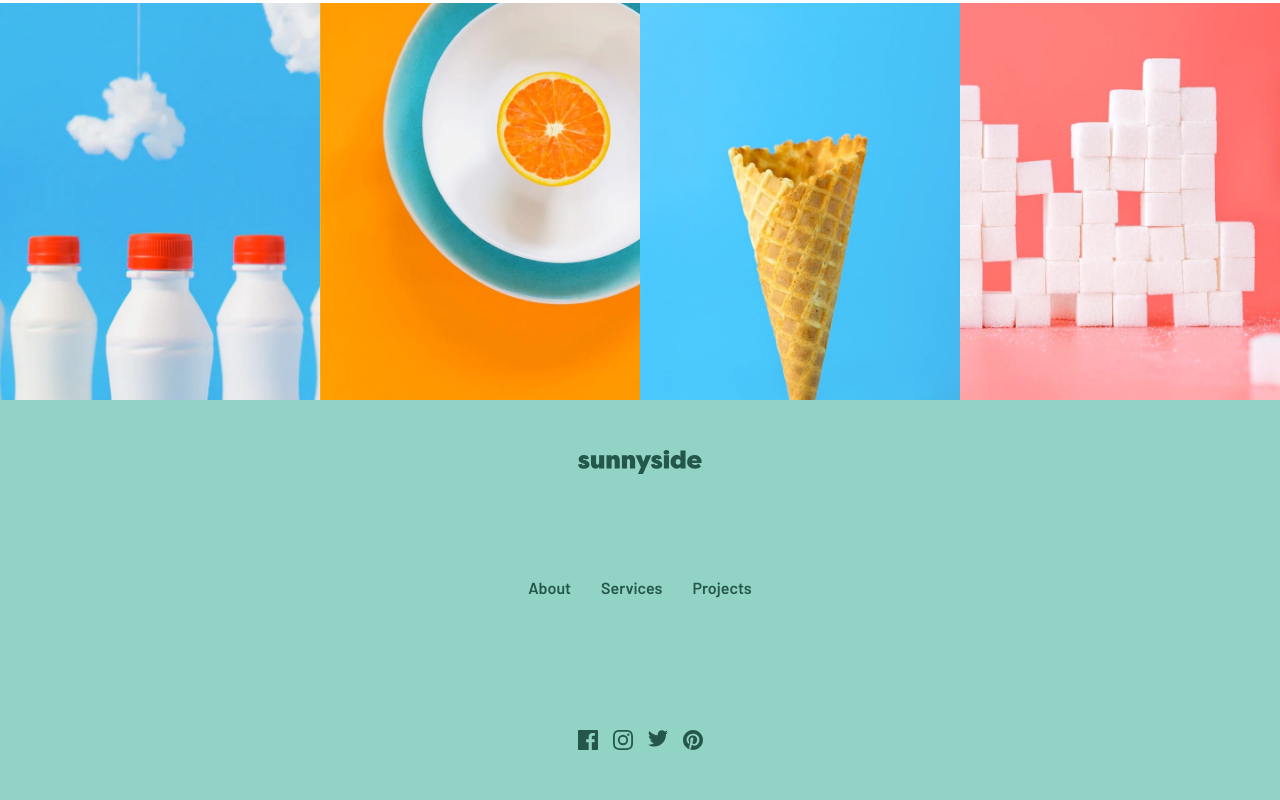
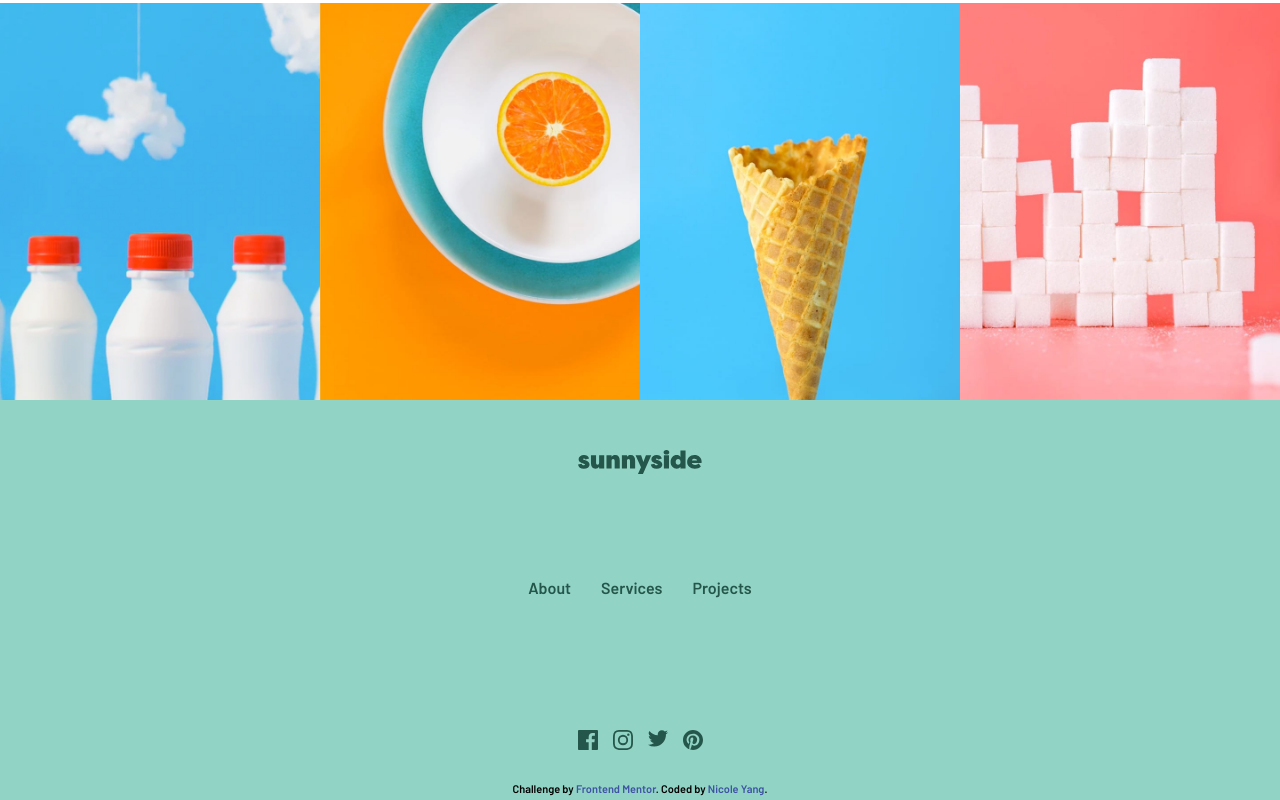
Before and after one commit to nicoleyry/sunnyside-agency-landing-page, a plain HTML site: page index.html in a window 1280 px wide. Shown: the part 3108-3908 px from the top of the page. Drawn offline with Linux system fonts and the light colour scheme.

Commit message:
add attribution

```diff
--- a/index.html
+++ b/index.html
@@ -18,17 +18,6 @@
 		/>
 
 		<link rel="stylesheet" href="style.css" />
-
-		<!-- Feel free to remove these styles or customise in your own stylesheet 👍 -->
-		<!-- <style>
-			.attribution {
-				font-size: 11px;
-				text-align: center;
-			}
-			.attribution a {
-				color: hsl(228, 45%, 44%);
-			}
-		</style> -->
 	</head>
 	<body>
 		<div class="container">
@@ -240,12 +229,12 @@
 						/>
 					</svg>
 				</div>
+				<div class="attribution">
+					Challenge by <a href="https://www.frontendmentor.io?ref=challenge" target="_blank">Frontend Mentor</a>.
+					Coded by <a href="https://www.nicoleyry.com/">Nicole Yang</a>.
+				</div>
 			</footer>
 		</div>
-		<!-- <div class="attribution">
-			Challenge by <a href="https://www.frontendmentor.io?ref=challenge" target="_blank">Frontend Mentor</a>.
-			Coded by <a href="#">Your Name Here</a>.
-		</div> -->
 
 		<script>
 			document.querySelectorAll('a[href^="#"]').forEach((anchor) => {
--- a/style.css
+++ b/style.css
@@ -364,6 +364,18 @@ html, body, * {
 	fill: var(--color-white);
 }
 
+.attribution {
+	position: absolute;
+	bottom: 5px;
+	font-size: 11px;
+	text-align: center;
+	z-index: 1;
+}
+.attribution a {
+	color: hsl(228, 45%, 44%);
+	text-decoration: none;
+}
+
 @media screen and (max-width: 760px){
 	.container {
 		grid-template-columns: repeat(2, 1fr);
```
